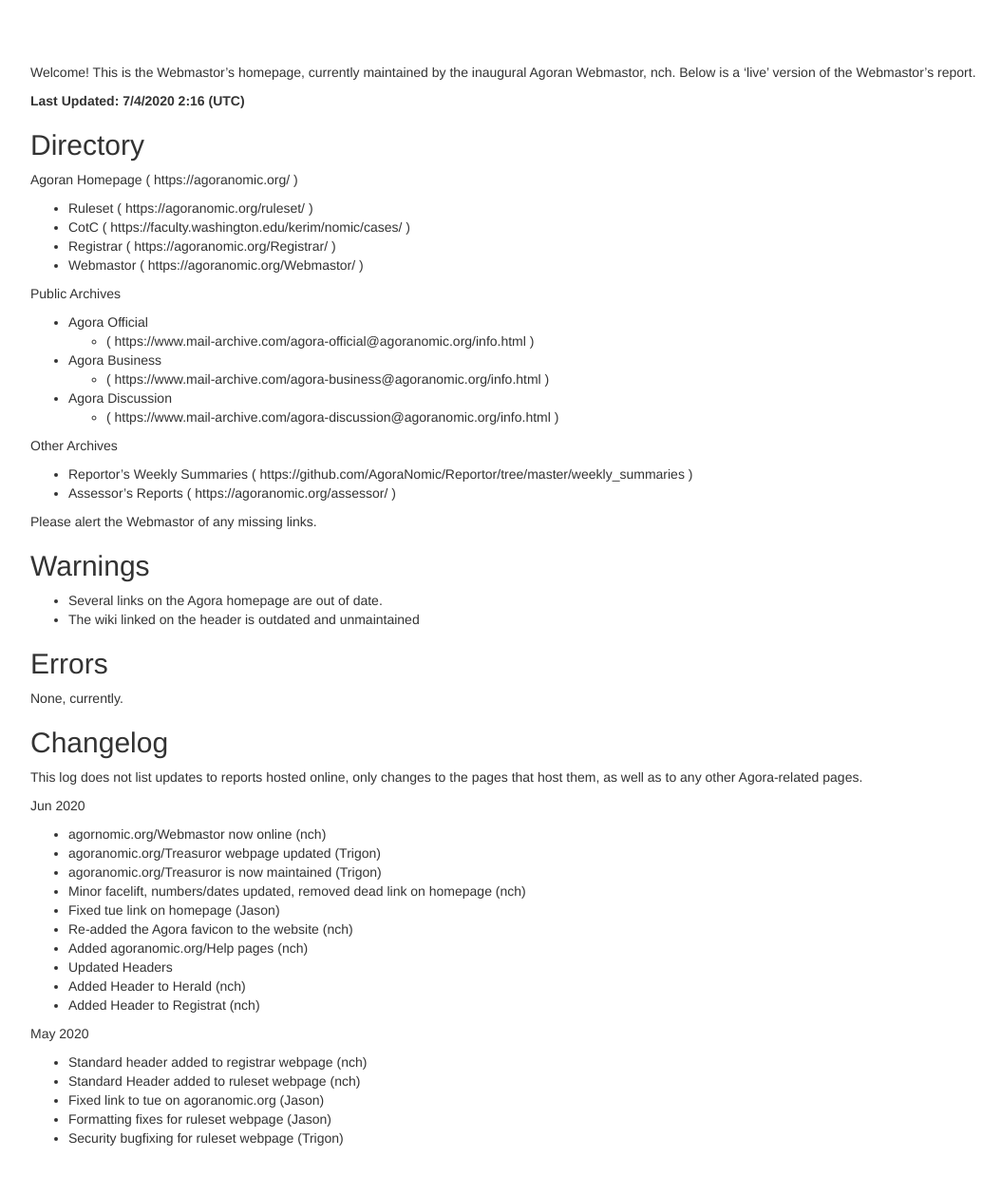
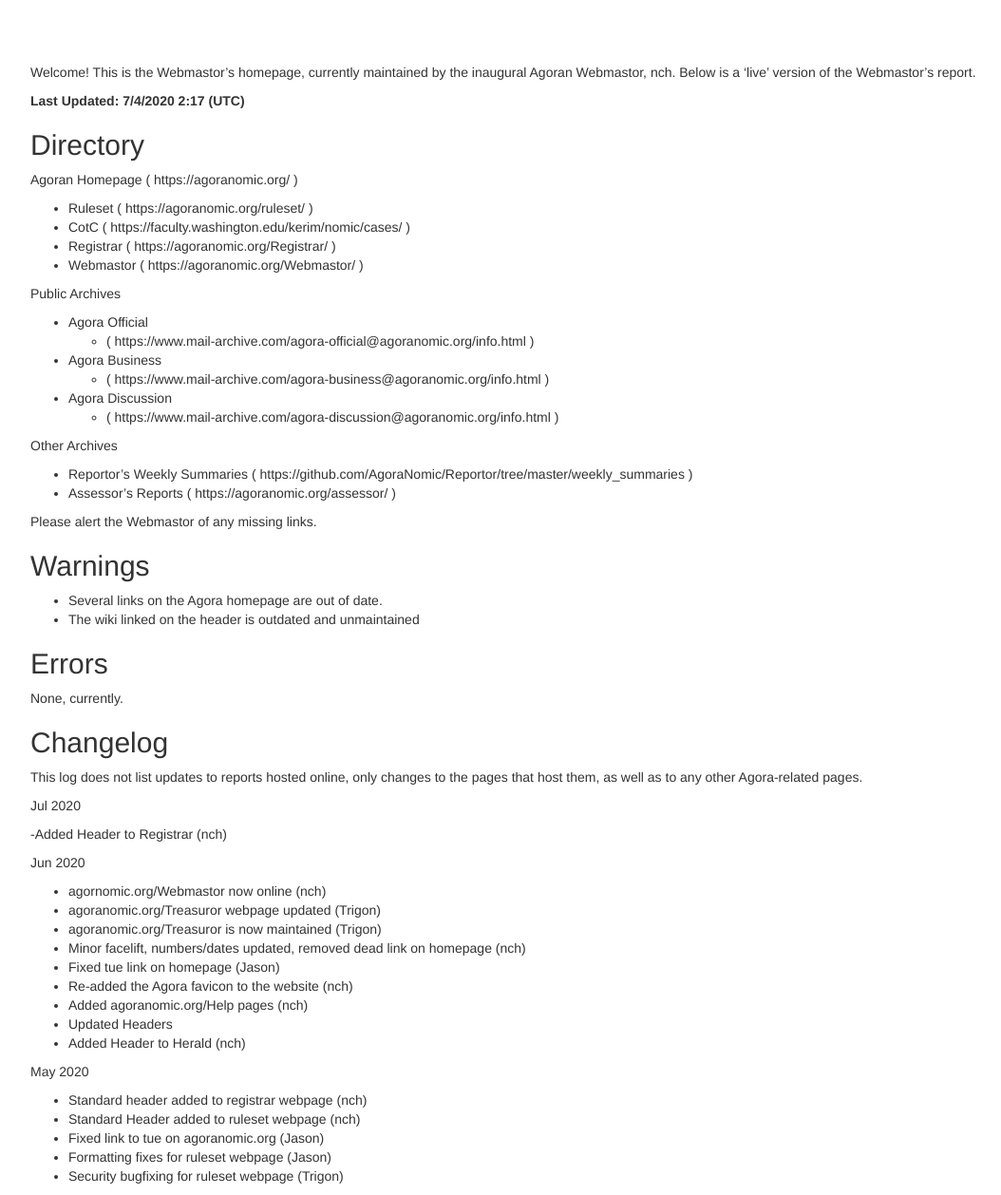
Before and after one commit to AgoraNomic/Webmastor, a Jekyll site: the page built from docs/index.md, in a window 1280 px wide, cut to the strip 104-1362 px from the top of the page. Shown: the whole strip at 95% size, without its empty margins (38-1092 px from the left). Built offline with Jekyll 4.4.1, drawn with Linux system fonts in a browser that asks for light colours; nearby versions of some CDN libraries; our own code applies the rules of GitHub Pages for plain Markdown files; before the commit the page ends 1322 px from its top, so only the background shows below that.

Commit message:
it's July

```diff
--- a/docs/index.md
+++ b/docs/index.md
@@ -1,6 +1,6 @@
 Welcome! This is the Webmastor's homepage, currently maintained by the inaugural Agoran Webmastor, nch. Below is a 'live' version of the Webmastor's report.
 
-**Last Updated: 7/4/2020 2:16 (UTC)**
+**Last Updated: 7/4/2020 2:17 (UTC)**
 
 Directory
 ---------
@@ -43,6 +43,10 @@ Changelog
 This log does not list updates to reports hosted online, only changes to the
 pages that host them, as well as to any other Agora-related pages.
 
+Jul 2020
+
+-Added Header to Registrar (nch)
+
 Jun 2020
 
 - agornomic.org/Webmastor now online (nch)
@@ -54,7 +58,6 @@ Jun 2020
 - Added agoranomic.org/Help pages (nch)
 - Updated Headers
 - Added Header to Herald (nch)
-- Added Header to Registrat (nch)
 
 May 2020
 
```
Also changed, not shown: 1 other file.
